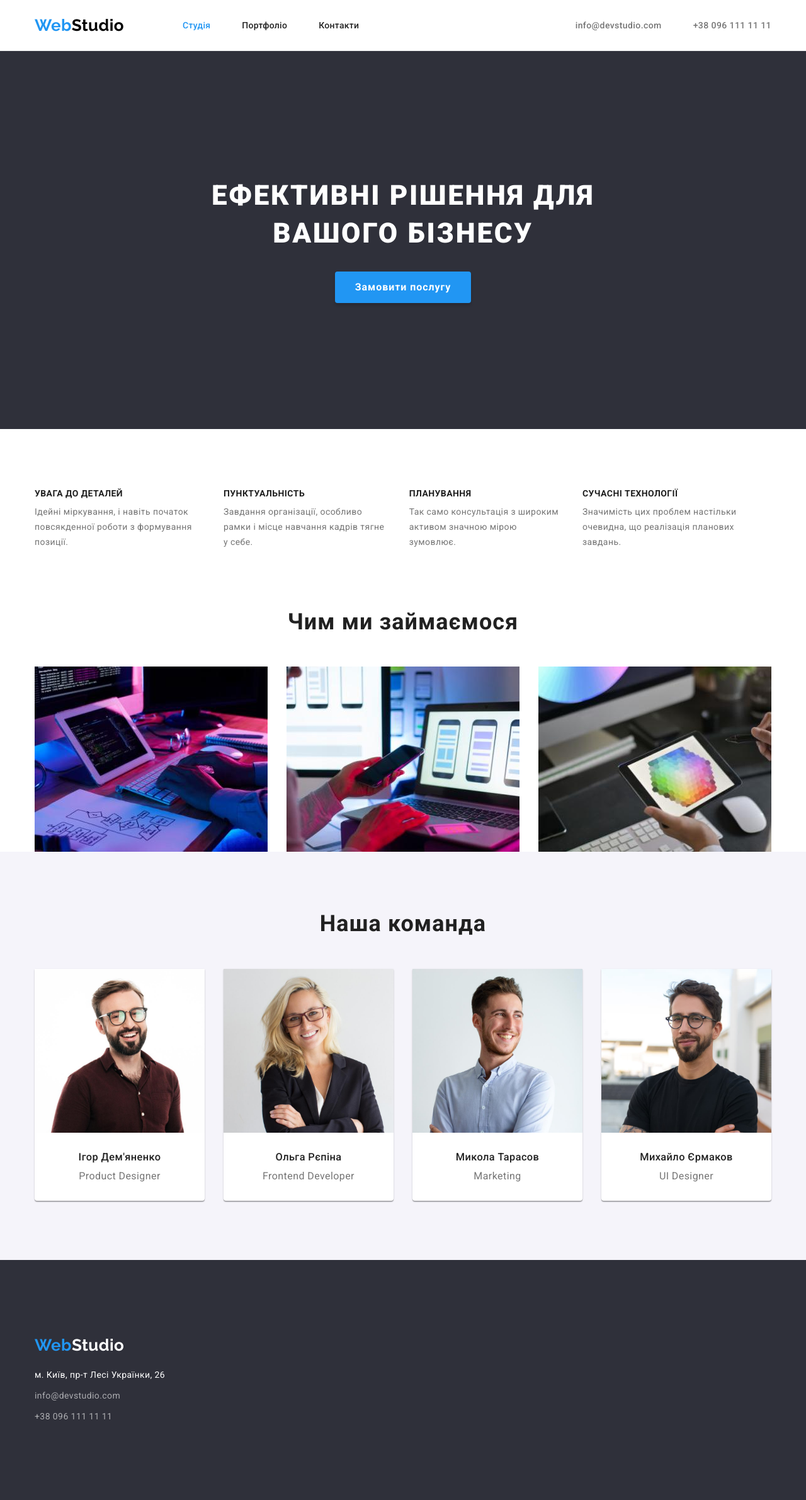
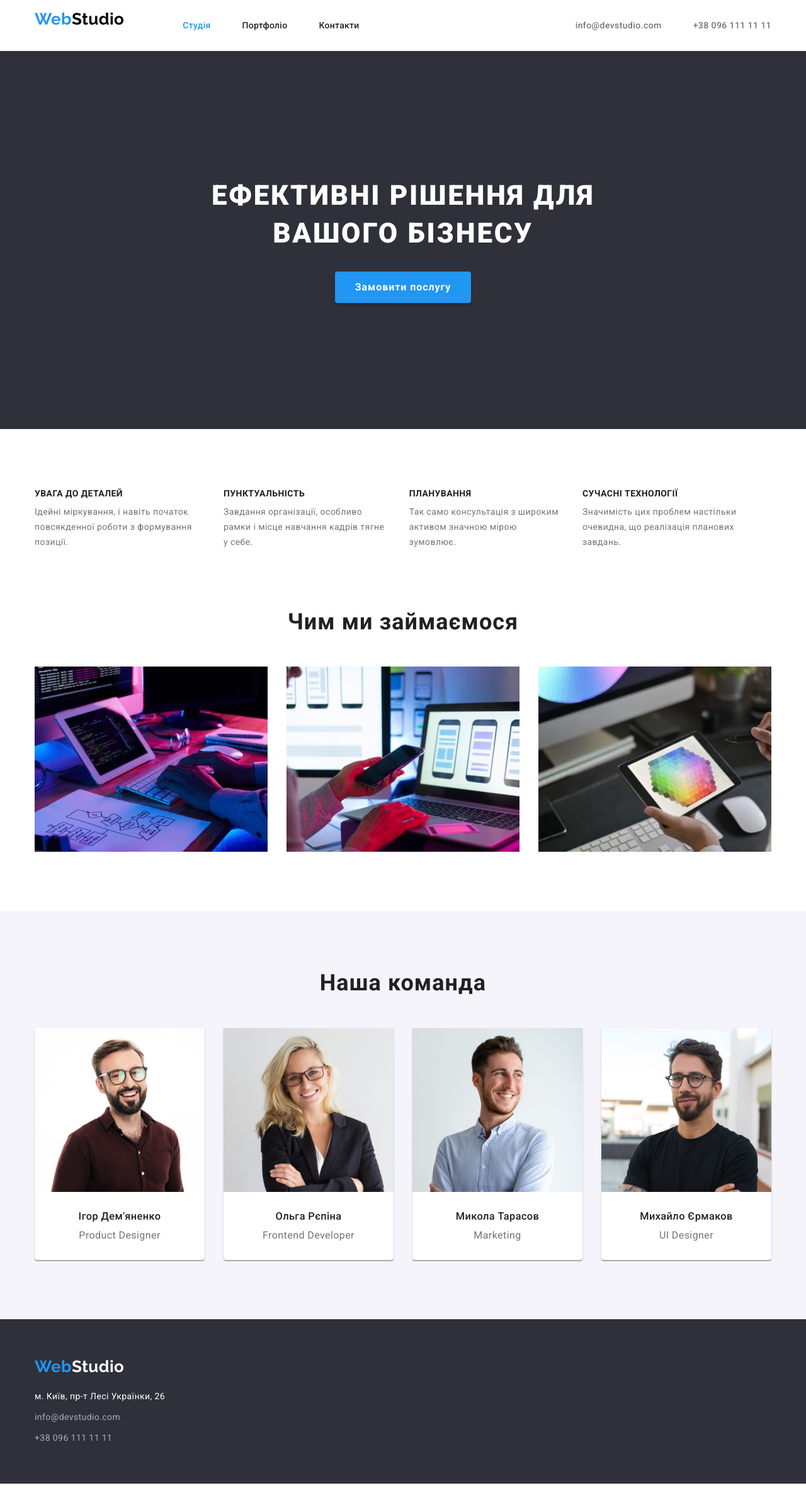
Before and after one commit to akarpenko83/goit-markup-hw-03, a plain HTML site: page index.html in a window 1280 px wide. Shown: the whole page at 63% size. After the commit the page ends 2355 px from the top, so only its background shows below. Drawn offline with nearby package versions, Linux system fonts and the light colour scheme.

Commit message:
HW-3 second fix
добавил правки в футер, секцию "работы" и кнопки фильтра

```diff
--- a/css/styles.css
+++ b/css/styles.css
@@ -212,6 +212,7 @@ img {
 /* ------------------------------ section WORKS */
 .section.work {
   padding-top: 0;
+  padding-bottom: 94px;
 }
 .work .container {
   display: flex;
@@ -279,7 +280,6 @@ img {
 .btn-list {
   display: flex;
   justify-content: center;
-  margin-top: 94px;
   margin-bottom: 50px;
 }
 .btn-list > .btn-item:not(:last-child) {
@@ -339,7 +339,7 @@ img {
 .logo-second-color {
   color: var(--logo-secondaty-color);
 }
-.container.footer > .logo {
+.logo.link {
   display: flex;
   margin-bottom: 20px;
 }
@@ -348,7 +348,7 @@ img {
   flex-direction: column;
 }
 .address-list > .addr-list-item:not(:last-child) {
-  padding-bottom: 9px;
+  margin-bottom: 9px;
 }
 .address-item {
   text-align: left;
--- a/index.html
+++ b/index.html
@@ -256,7 +256,7 @@
       </section>
     </main>
     <footer class="footer">
-      <div class="container footer">
+      <div class="container">
         <a class="logo link" href="./index.html">
           <span class="accent">Web</span
           ><span class="logo-second-color"
```
Also changed, not shown: portfolio.html (+2 -2 lines).
